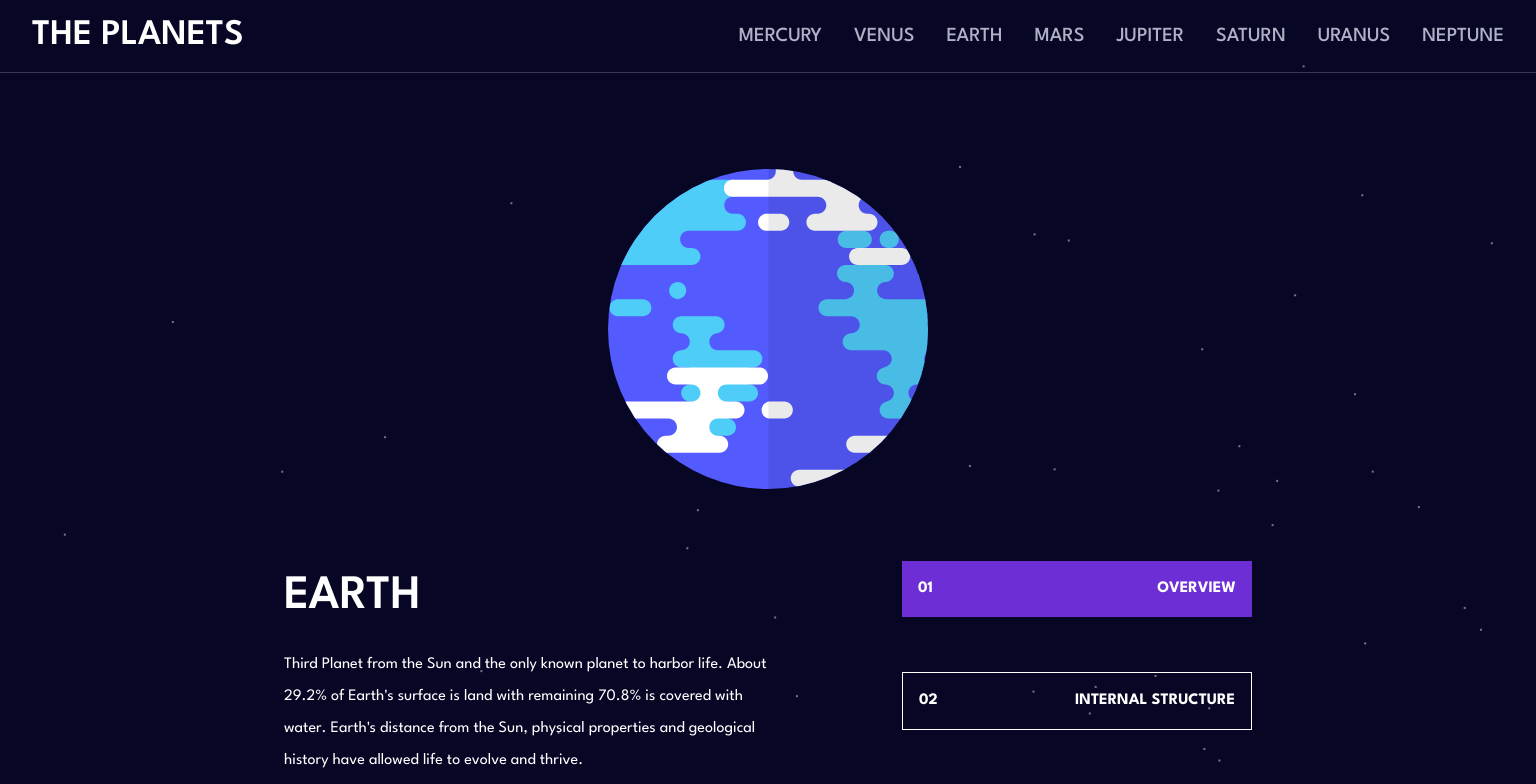
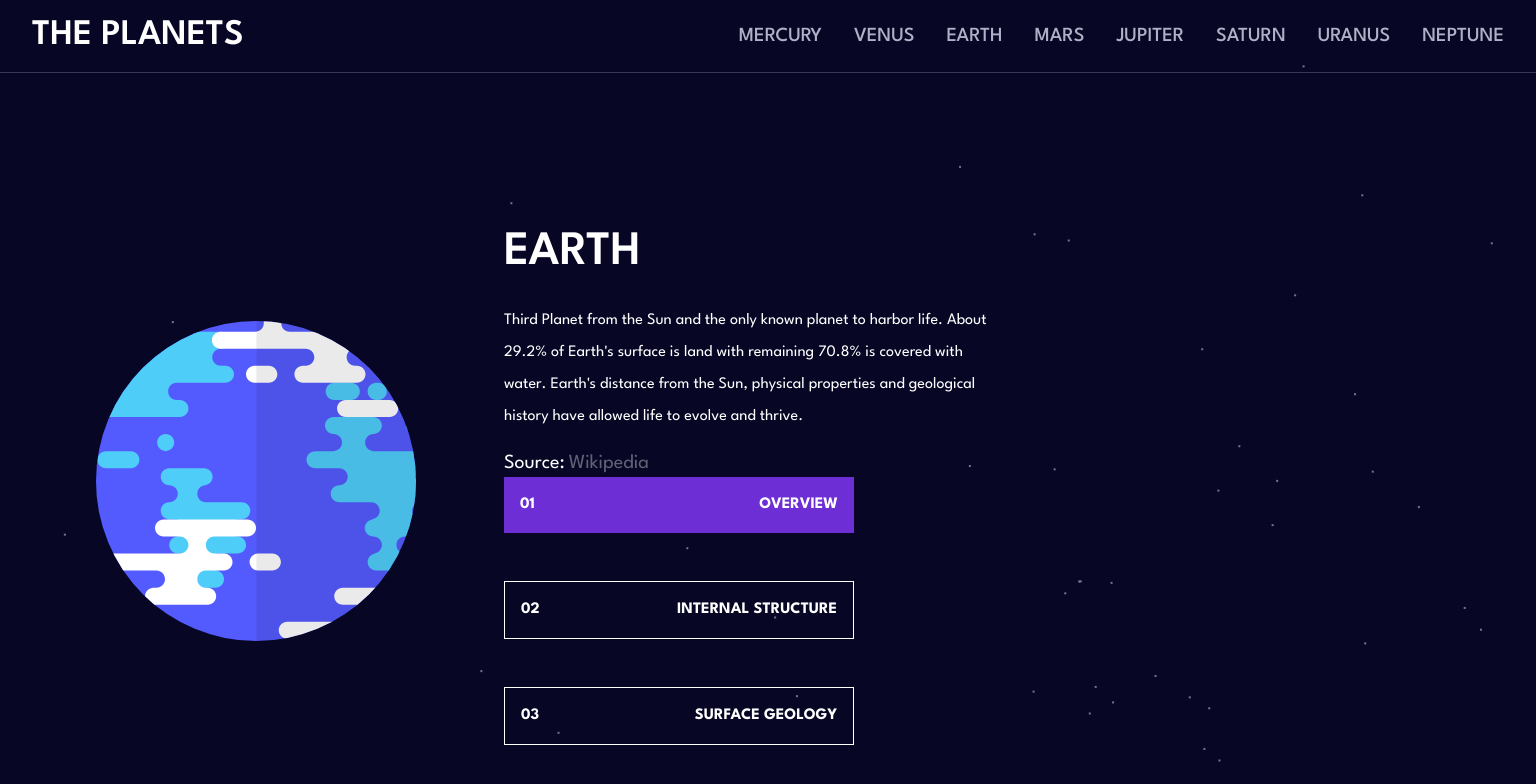
Before and after one commit to ShinobiKoda/The-Planets, a React (Vite) app: page / in a window 1536 px wide. Shown: the top 784 px of the page. Built offline with nearby package versions, Linux system fonts and the light colour scheme.

Commit message:
flex on planet info

```diff
--- a/src/components/PlanetCard.jsx
+++ b/src/components/PlanetCard.jsx
@@ -31,16 +31,16 @@ const PlanetCard = ({ planet, selectedTab, switchTabs }) => {
 
   return (
     <div id="planet-info" className="w-full text-white mt-[6rem]">
-      <div className="flex flex-col items-center justify-center gap-6 w-full mb-[2rem]planet-info">
-        <div className="max-w-[20rem] mx-auto flex items-center justify-center max-h-[20rem]">
+      <div className="planet-info">
+        <div className="max-w-[20rem] mx-auto flex max-h-[25rem]">
           <img src={tabContent.image} alt="" />
         </div>
-        <div className="planet-tabs w-full my-12 justify-between max-w-[1000px] px-4 flex-1 h-[290px] overflow-hidden">
+        <div className="planet-tabs w-full my-12 justify-between max-w-[1000px] px-4 flex-1 overflow-hidden">
           <div className="text-center w-full flex flex-col gap-4 max-w-[600px] mobile-description">
             <h4 className="font-semibold text-[3rem] text-left">
               {planet.name.toUpperCase()}
             </h4>
-            <p className="leading-8 max-w-[500px] h-[150px] ">
+            <p className="leading-8 max-w-[500px]">
               {tabContent.description}
             </p>
             <p className="flex items-center gap-1 text-xl font-normal">
--- a/src/index.css
+++ b/src/index.css
@@ -125,6 +125,16 @@ body {
   align-items: center;
 }
 
+.planet-info{
+  display: flex;
+  flex-direction: column;
+  align-items: center;
+  justify-content: center;
+  gap: 1.5rem;
+  width: 100%;
+  margin-bottom: 2rem;
+}
+
 @media screen and (min-width: 760px) {
   .mobile-nav {
     display: none;
@@ -157,9 +167,6 @@ body {
   .planet-tabs{
     display: flex;
     justify-content: space-between;
-  }
-
-  .planet-tabs {
     flex: 1;
   }
 
@@ -200,12 +207,15 @@ body {
 
   .planet-info{
     display: flex;
+    flex-direction: row;
     justify-content: space-between;
     align-items: center;
+    max-width: 1440px;
+    margin: 0 auto;
   }
 
   .planet-tabs{
     display: flex;
-    flex-direction: flex-column;
+    flex-direction: column;
   }
 }
```
